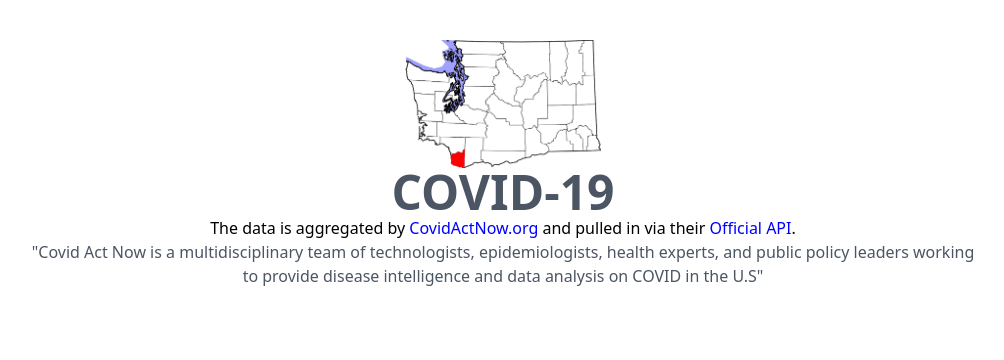
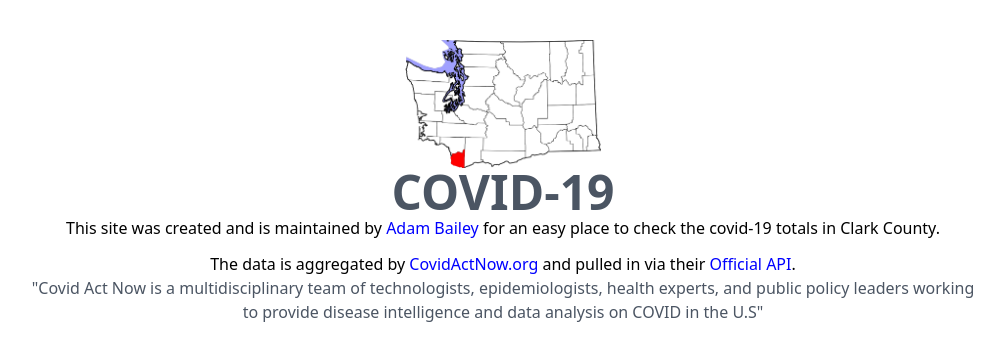
Before and after one commit to Owlnofeathers/covid-19, a Vue app: page / in a window 1280 px wide. Shown: the top 360 px of the page, without its empty margins (137-1141 px from the left). Built offline with nearby package versions, Linux system fonts and the light colour scheme; no server answers.

Commit message:
Personalize and add netlify build to README

```diff
--- a/src/App.vue
+++ b/src/App.vue
@@ -1,15 +1,17 @@
 <template>
   <div id="app">
-    <div class="container mx-auto px-10">
+    <div class="container mx-auto px-10 pb-32">
       <img
         class="object-contain h-32 w-full mt-10"
         alt="Image of Washington State with Clark County Highlighted"
         src="./assets/washington_highlighting_clark_county.png"
       />
-      <h1 class="text-5xl text-gray-600 font-extrabold text-center">
-        COVID-19
-      </h1>
+      <h1 class="text-5xl text-gray-600 font-extrabold text-center">COVID-19</h1>
       <div class="md:text-center md:px-32">
+        <p class="mb-3">
+          This site was created and is maintained by <a href="https://adambailey.io/" class="link">Adam Bailey</a>
+          for an easy place to check the covid-19 totals in Clark County.
+        </p>
         <p>
           The data is aggregated by
           <a href="https://covidactnow.org/" class="link">CovidActNow.org</a>
```
Also changed, not shown: 1 other file (tests, documents, lock files or other folders).
